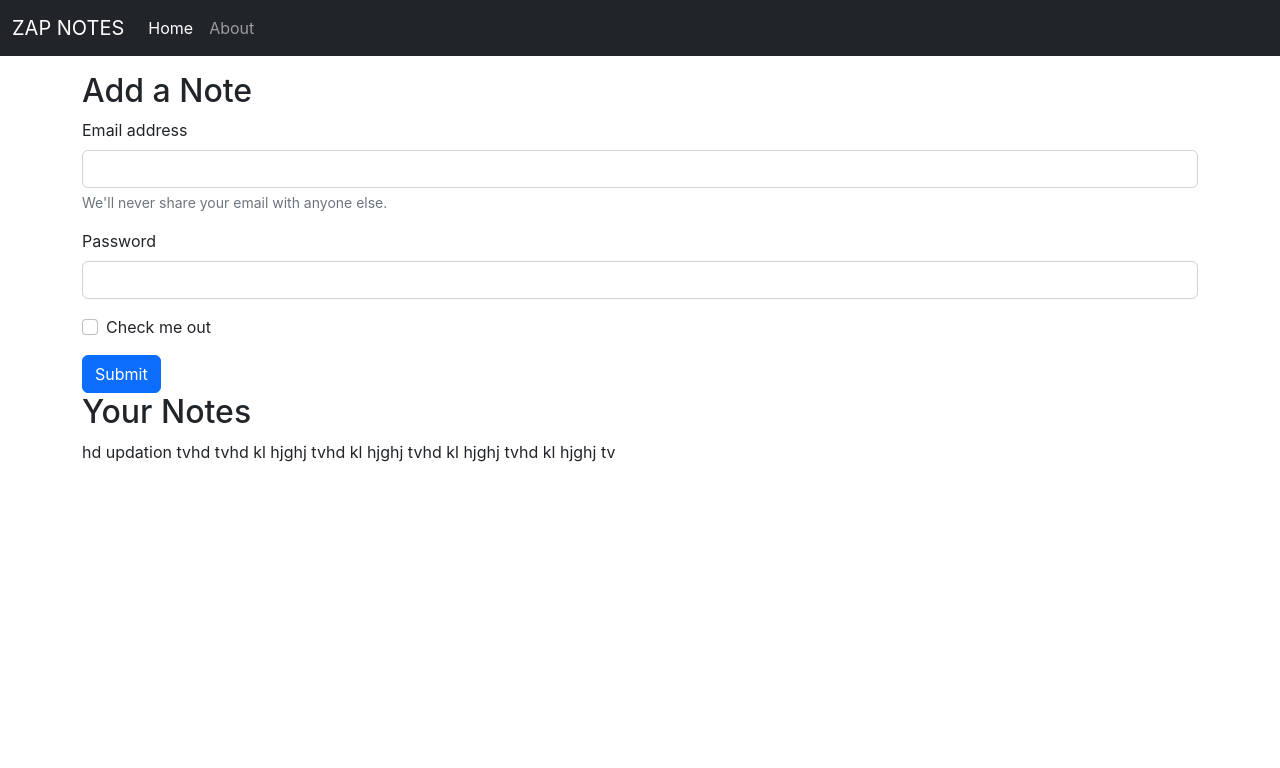
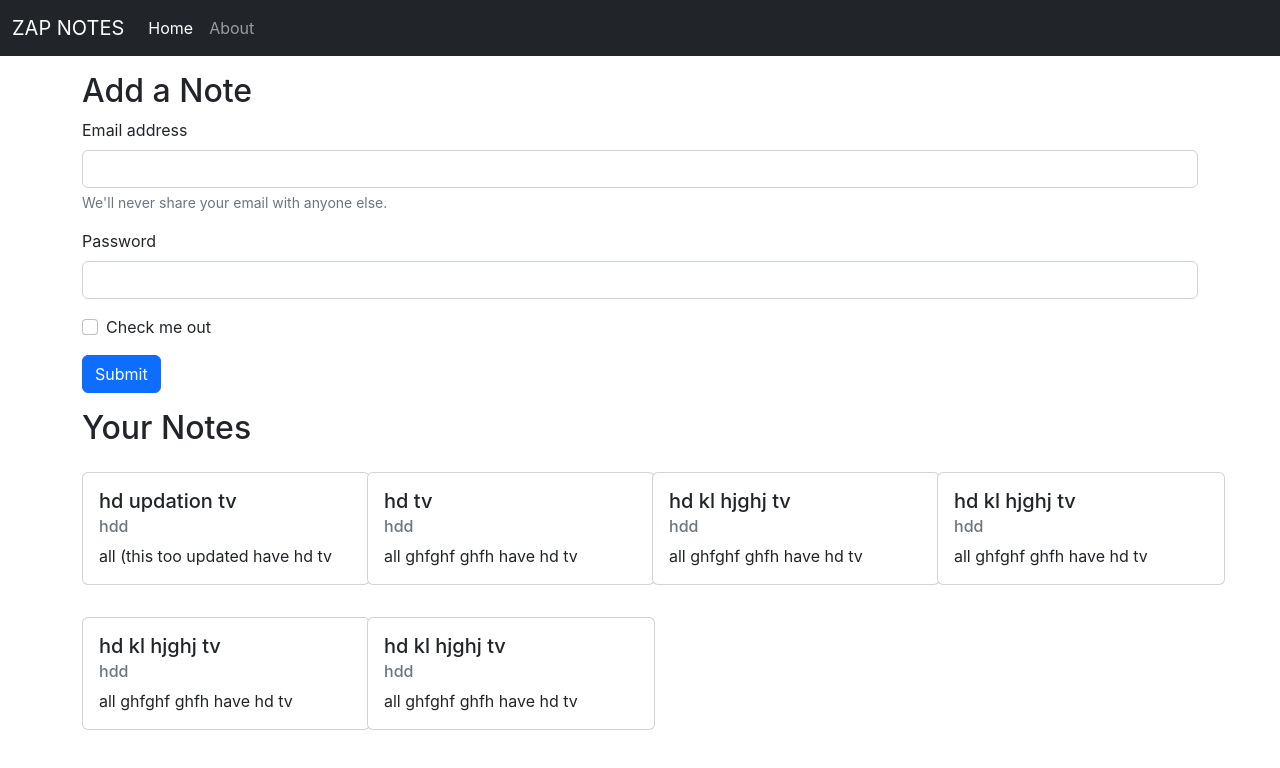
Before and after one commit to Umang375/Zap_Notes, a React (Create React App) app: page /home in a window 1280 px wide. Shown: the top 768 px of the page. Built offline with nearby package versions, Linux system fonts and the light colour scheme.

Commit message:
styled the note view

```diff
--- a/src/components/Home.js
+++ b/src/components/Home.js
@@ -1,10 +1,8 @@
 import React from 'react'
-import { useContext } from 'react'
-import noteContext from '../context/noteContext'
+import Notes from './Notes'
 
 export const Home = () => {
-    const context = useContext(noteContext)
-    const{notes, setNotes} = context;
+
     return (
         <div>
             <div className="container my-3">
@@ -25,10 +23,9 @@
                 </div>
                 <button type="submit" className="btn btn-primary">Submit</button>
             </form>
-            <h2>Your Notes</h2>
-            {notes.map((note)=>{
-                return note.title;
-            })}
+            <Notes>
+
+            </Notes>
             </div>
         </div>
     )
--- /dev/null
+++ b/src/components/NoteItem.js
@@ -0,0 +1,20 @@
+import React from "react";
+
+const NoteItem = (props) => {
+  const { note } = props;
+  return (
+    <div className="col-md-3">
+      <div className="card my-3" style={{width: "18rem"}}>
+        <div className="card-body">
+          <h5 className="card-title">{note.title}</h5>
+          <h6 className="card-subtitle mb-2 text-muted">{note.tag}</h6>
+          <p className="card-text">
+            {note.description}
+          </p>
+        </div>
+      </div>
+    </div>
+  );
+};
+
+export default NoteItem;
--- /dev/null
+++ b/src/components/Notes.js
@@ -0,0 +1,20 @@
+import React from "react";
+import { useContext } from "react";
+import noteContext from "../context/noteContext";
+import NoteItem from "./NoteItem";
+
+const Notes = () => {
+  const context = useContext(noteContext);
+  const { notes, setNotes } = context;
+  return (
+    <div className="row my-3">
+      <h2>Your Notes</h2>
+
+      {notes.map((note) => {
+        return <NoteItem note={note} />;
+      })}
+    </div>
+  );
+};
+
+export default Notes;
```
